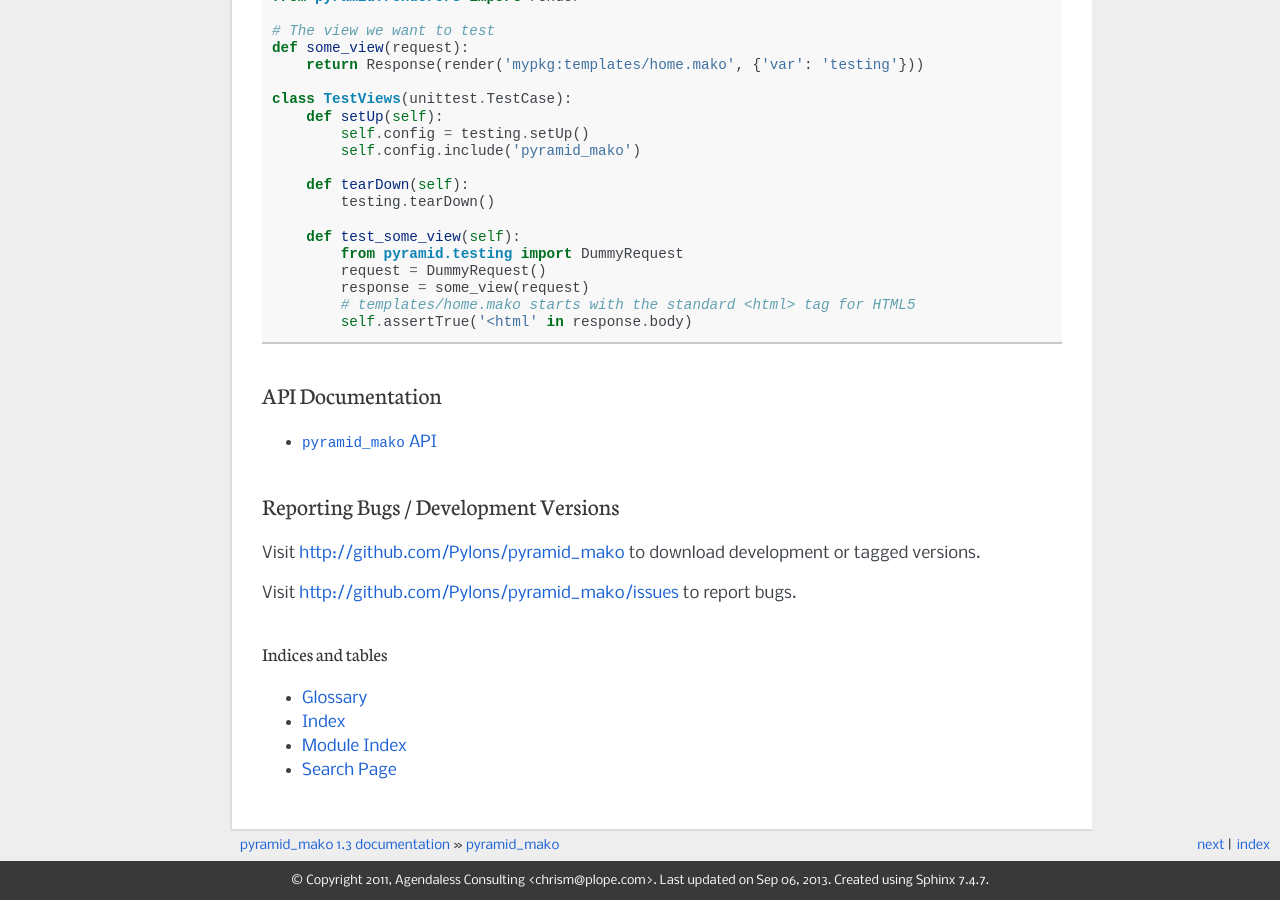
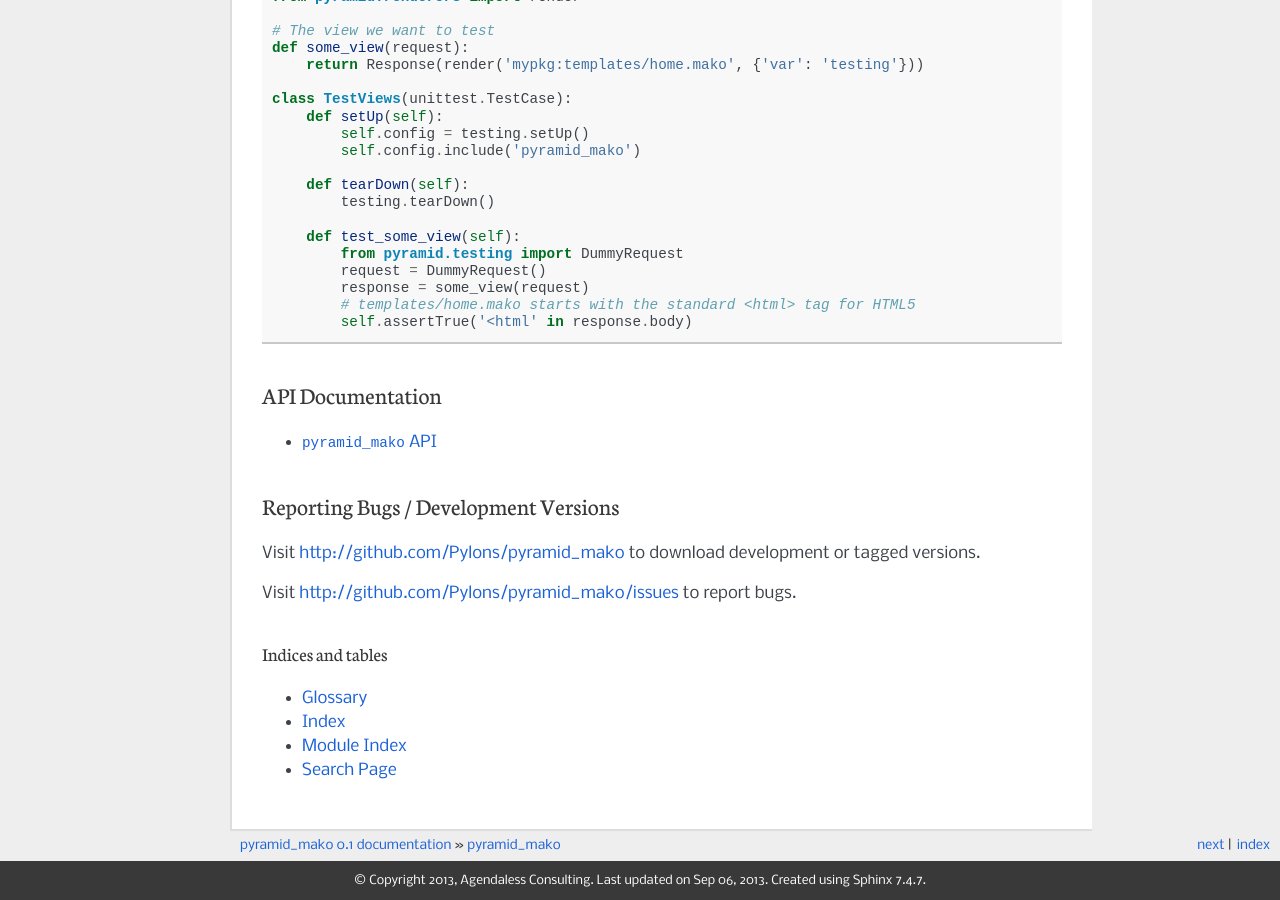
Before and after one commit to Pylons/pyramid_mako, a Sphinx documentation site: the page built from docs/index.rst, in a window 1280 px wide and 900 px high, scrolled down 2725 px. Built offline with Sphinx 7.4.7, drawn with Linux system fonts in a browser that asks for light colours; some of the changed text lies outside the part shown.

Commit message:
get version and copyright right

```diff
--- a/docs/conf.py
+++ b/docs/conf.py
@@ -69,13 +69,13 @@
 
 # General substitutions.
 project = 'pyramid_mako'
-copyright = '2011, Agendaless Consulting <chrism@plope.com>'
+copyright = '2013, Agendaless Consulting'
 
 # The default replacements for |version| and |release|, also used in various
 # other places throughout the built documents.
 #
 # The short X.Y version.
-version = '1.3'
+version = '0.1'
 # The full version, including alpha/beta/rc tags.
 release = version
 
```
